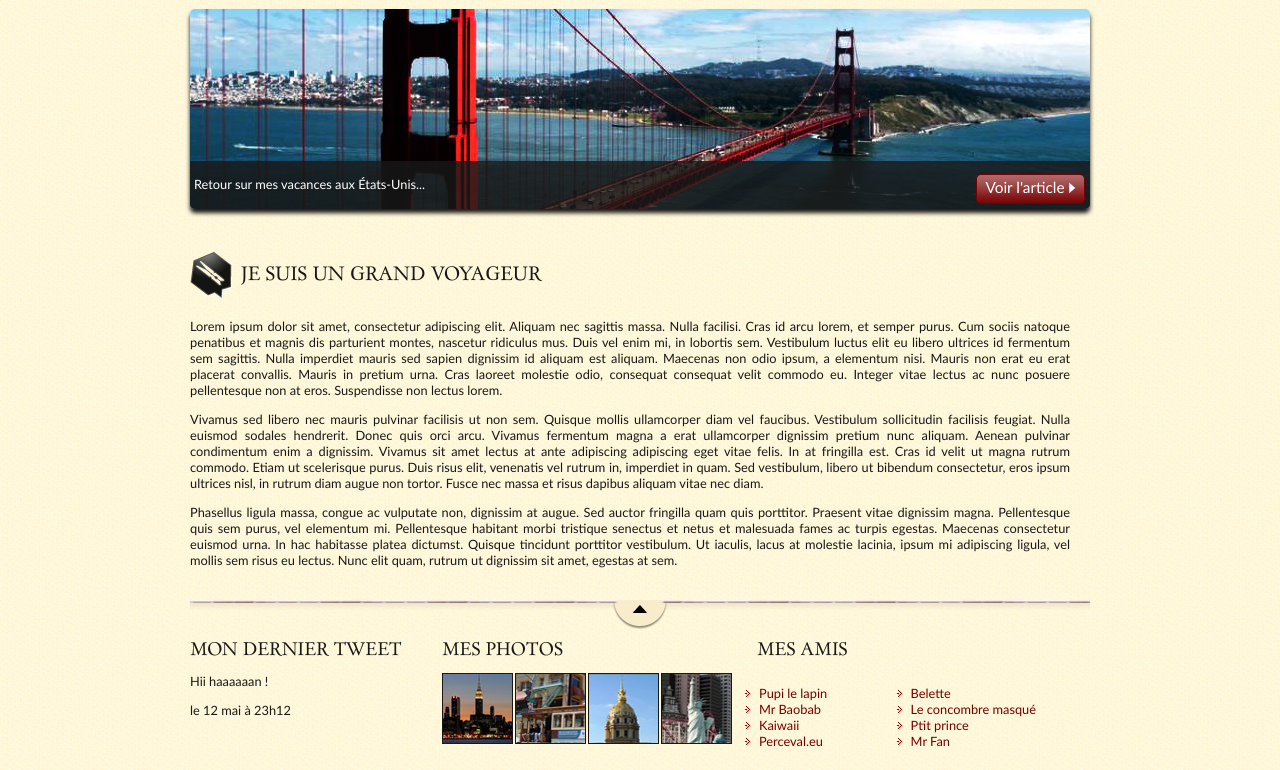
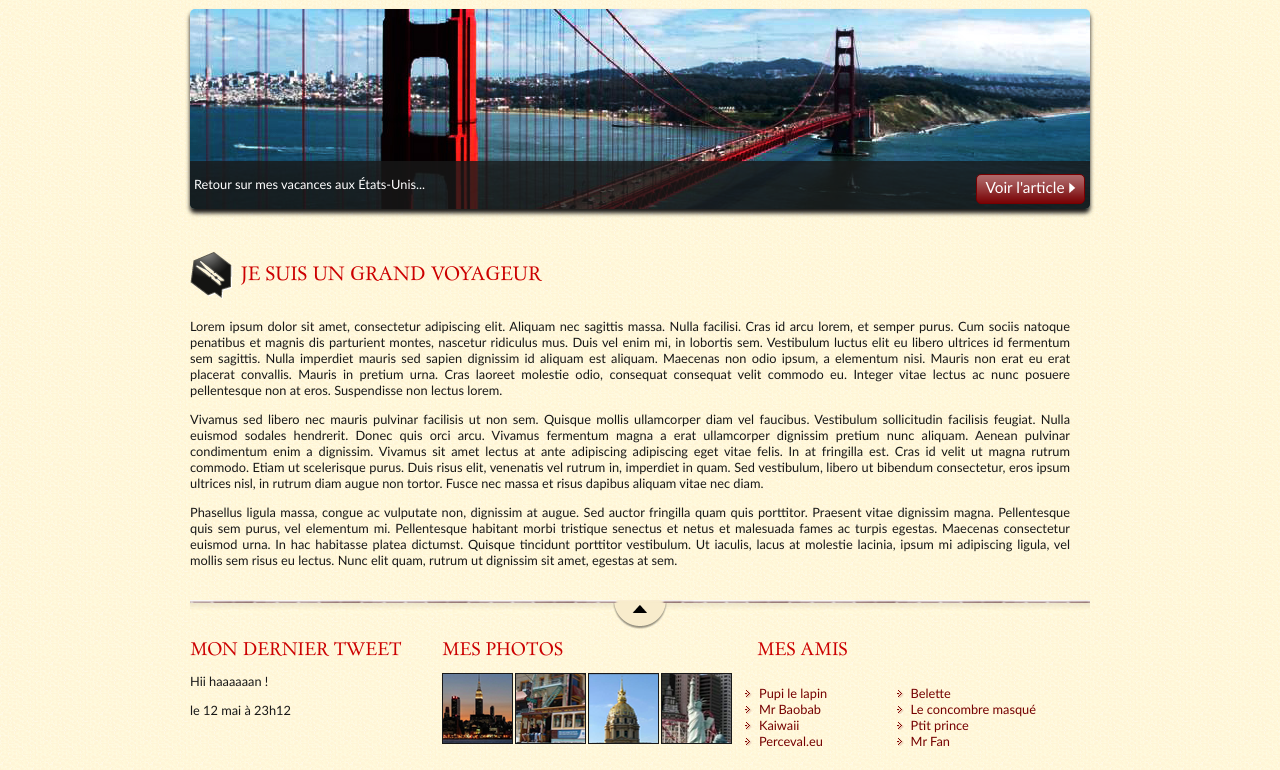
Before and after one commit to Azdhar-Wout/cours_git_2A3, a plain HTML site: page index.html in a window 1280 px wide. Shown: the part 124-894 px from the top of the page. Drawn offline with Linux system fonts and the light colour scheme.

Commit message:
Section title red

```diff
--- a/style.css
+++ b/style.css
@@ -41,6 +41,7 @@ body
 
 section h1, footer h1, nav a
 {
+    color: #cc0000;
     font-family: Dayrom, serif;
     font-weight: normal;
     text-transform: uppercase;
```
